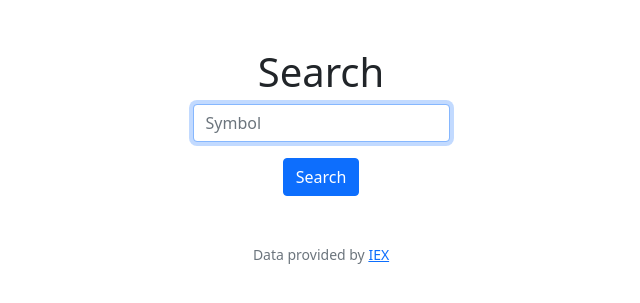
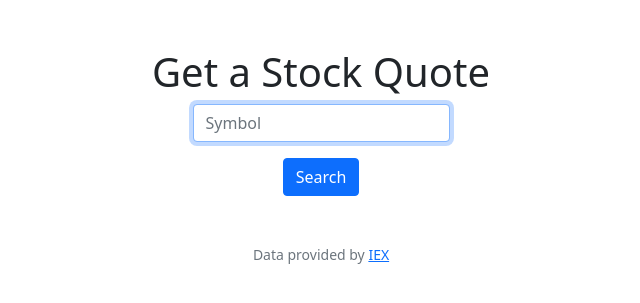
Before and after one commit to rmattos2001/CS50, a Flask app: page /quote in a window 1280 px wide. Shown: the part 76-379 px from the top of the page, without its empty margins (319-959 px from the left). Run offline with Flask 3, Linux system fonts and the light colour scheme; the visitor is signed in with stand-in values (Sample User, id 1); some libraries are stand-ins or nearby versions.

Commit message:
Mon, Nov 20, 2023, 9:45 AM -05:00

```diff
--- a/finance/templates/quote.html
+++ b/finance/templates/quote.html
@@ -5,8 +5,8 @@ Quote
 {% endblock %}
 
 {% block main %}
-<h1>Search</h1>
-<form action="/quote" method="post">
+<h1>Get a Stock Quote</h1>
+<form action="{{url_for('quote')}}" method="post">
     <div class="mb-3">
         <input autocomplete="off" autofocus class="form-control mx-auto w-auto" name="symbol"
             placeholder="Symbol" type="text">
```
